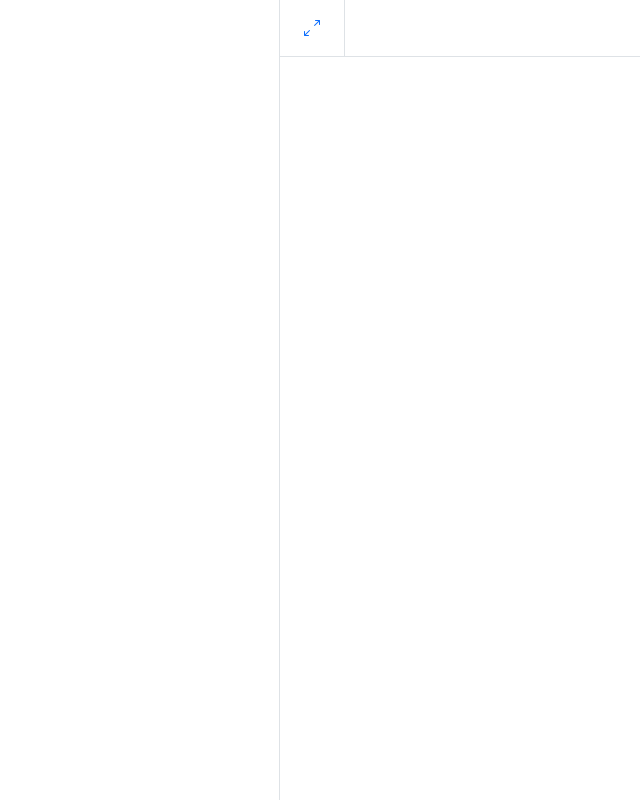
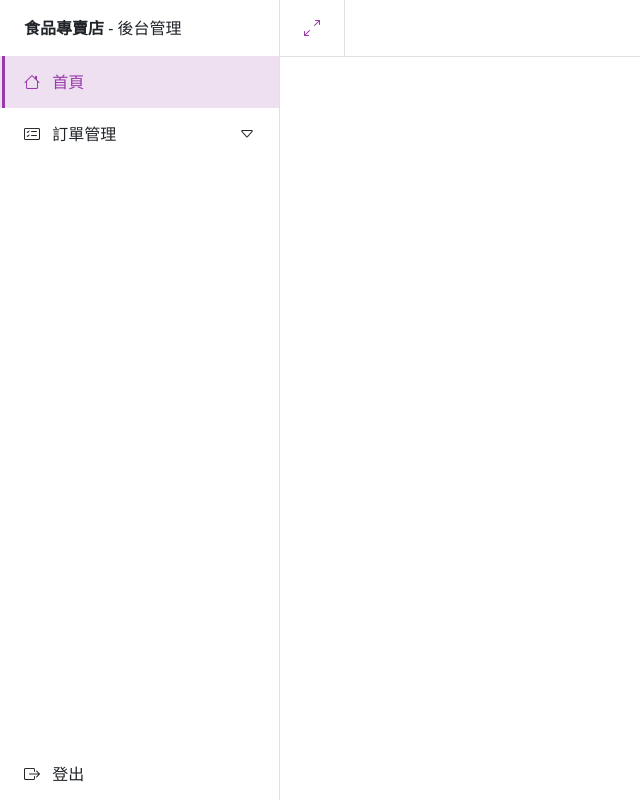
Before and after one commit to GeeHsu/dashboardlive, a website: page index.html in a window 1280 px wide. Shown: the whole page, without its empty margins (0-640 px from the left). Drawn offline with nearby package versions, Linux system fonts and the light colour scheme.

Commit message:
後台管理：側欄選單內容

```diff
--- a/index.html
+++ b/index.html
@@ -12,8 +12,49 @@
 
   <!-- 後台管理：結構規劃 start -->
   <div class="d-flex">
-    <aside class="sidebar vh-100 border-end">
+    <aside class="sidebar vh-100 border-end pt-3 d-flex bg-white flex-column">
+      <!-- 1. 後台名稱 -->
+      <div class="px-4">
+        <strong>食品專賣店</strong>
+        - 後台管理
+      </div>
+      <!-- 2. 選單 -->
+      <div class="overflow-auto mt-3">
+        <div>
+          <a href="#" class="sidebar-link active">
+            <div class="px-4">
+              <i class="bi bi-house me-2"></i>
+              首頁
+            </div>
+          </a>
+        </div>
 
+        <div>
+          <a href="#menu-order" class="sidebar-link" data-bs-toggle="collapse">
+            <div class="d-flex justify-content-between px-4">
+              <p class="mb-0">
+                <i class="bi bi-card-checklist me-2"></i>
+                訂單管理
+              </p>
+              <i class="bi bi-caret-down"></i>
+            </div>
+          </a>
+          <div class="collapse" id="menu-order">
+            <a href="#" class="sidebar-link">
+              <div class="ps-5">
+                其他項目
+              </div>
+            </a>
+          </div>
+        </div>
+      </div>
+      <!-- 3. 登出按鈕 -->
+      <a href="#" class="mt-auto sidebar-link">
+        <div class="px-4">
+          <i class="bi bi-box-arrow-right me-2"></i>
+          登出
+        </div>
+      </a>
     </aside>
     <main class="main">
       <div class="bg-white w-100 border-bottom">
@@ -25,6 +66,8 @@
   </div>
   <!-- 後台管理：結構規劃 end -->
 
+  <!-- JavaScript Bundle with Popper -->
+  <script src="https://cdn.jsdelivr.net/npm/bootstrap@5.1.1/dist/js/bootstrap.bundle.min.js" integrity="sha384-/bQdsTh/da6pkI1MST/rWKFNjaCP5gBSY4sEBT38Q/9RBh9AH40zEOg7Hlq2THRZ" crossorigin="anonymous"></script>
   <script src="./javascripts/all.js"></script>
 </body>
 </html>
--- a/stylesheets/components/_sidebar.scss
+++ b/stylesheets/components/_sidebar.scss
@@ -5,6 +5,31 @@ $sidebar-width: 280px;
   width: $sidebar-width;
   margin-left: -$sidebar-width;
   transition: margin-left .25s;
+  // sidebar-link
+  .sidebar-link {
+    color: $dark;
+    display: block;
+    text-decoration: none;
+    padding-top: 0.875rem;
+    padding-bottom: 0.875rem;
+    &:hover {
+      background-color: rgba($primary, 0.16);
+    }
+  }
+  .sidebar-link.active {
+    position: relative;
+    color: $primary !important;
+    background-color: rgba($primary, 0.16);
+    &::after {
+      content: "";
+      position: absolute;
+      top: 0;
+      left: 2px;
+      height: 100%;
+      width: 3px;
+      background: $primary;
+    }
+  }
 }
 .main {
   width: 100%;
--- a/stylesheets/helpers/_variables.scss
+++ b/stylesheets/helpers/_variables.scss
@@ -67,7 +67,7 @@ $colors: (
 // scss-docs-end colors-map
 
 // scss-docs-start theme-color-variables
-$primary:       $blue !default;
+$primary:       #973aa8; // $blue !default;
 $secondary:     $gray-600 !default;
 $success:       $green !default;
 $info:          $cyan !default;
```
Also changed, not shown: stylesheets/all.css, 1 other file.
